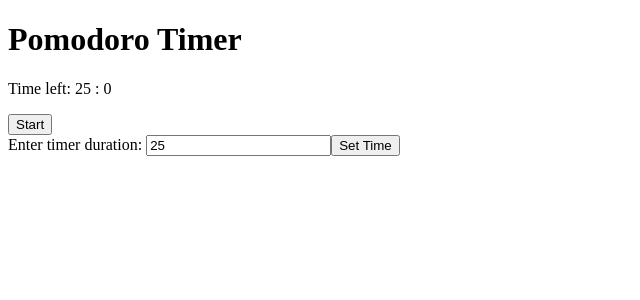
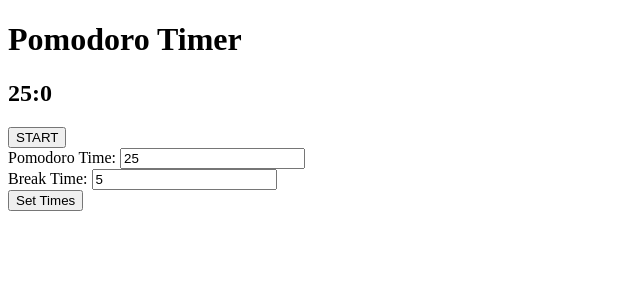
Before and after one commit to davidbalian/pomodoro, a React (Create React App) app: page / in a window 1280 px wide. Shown: the top 300 px of the page, without its empty margins (0-640 px from the left). Built offline with nearby package versions, Linux system fonts and the light colour scheme.

Commit message:
Added pomo and break

```diff
--- a/src/App.js
+++ b/src/App.js
@@ -4,7 +4,6 @@ import Timer from "./components/Timer";
 const App = () => {
 	return (
 		<div>
-			<h1>Pomodoro Timer</h1>
 			<Timer />
 		</div>
 	);
--- a/src/components/Timer.js
+++ b/src/components/Timer.js
@@ -1,41 +1,105 @@
 import React, { useEffect, useState } from "react";
 
 const Timer = () => {
-	const [start, setStart] = useState(false);
-	const [timerAmount, setTimerAmount] = useState(25);
-	const [time, setTime] = useState(timerAmount * 60);
+	// time for pomodoro
+	const [pomoTimeInput, setPomoTimeInput] = useState(25);
+	const [pomodoroTime, setPomodoroTime] = useState(pomoTimeInput * 60);
+
+	// time for break
+	const [breakTimeInput, setBreakTimeInput] = useState(5);
+	const [breakTime, setBreakTime] = useState(breakTimeInput * 60);
+
+	// state to start pomodoro and break
+	const [startPomo, setStartPomo] = useState(false);
+	const [startBreak, setStartBreak] = useState(false);
+
+	// break or pomo
+	const [breakOrPomo, setBreakOrPomo] = useState("pomo");
 
 	useEffect(() => {
-		start && setTimeout(() => setTime(time - 1), 1000);
-	}, [time, start]);
+		if (startPomo && breakOrPomo === "pomo") {
+			setTimeout(() => {
+				setPomodoroTime(pomodoroTime - 1);
+			}, 1000);
+
+			if (pomodoroTime === 0) {
+				setBreakOrPomo("break");
+			}
+		} else if (startBreak && breakOrPomo === "break") {
+			setTimeout(() => {
+				setBreakTime(breakTime - 1);
+			}, 1000);
+
+			if (breakTime === 0) {
+				setBreakOrPomo("pomo");
+			}
+		}
+	}, [pomodoroTime, startPomo, breakTime, startBreak, breakOrPomo]);
 
 	return (
 		<div>
-			<p>
-				Time left: {Math.floor(time / 60)} : {Math.floor(time % 60)}
-			</p>
-			<button
-				onClick={() => {
-					setStart(!start);
-				}}
-			>
-				{start ? "Stop" : "Start"}
-			</button>
+			<h1>Pomodoro Timer</h1>
+
+			{/* Actual timer */}
+			<h2>
+				{Math.floor(
+					(breakOrPomo === "pomo" ? pomodoroTime : breakTime) / 60
+				)}
+				:
+				{Math.floor(
+					(breakOrPomo === "pomo" ? pomodoroTime : breakTime) % 60
+				)}
+			</h2>
+
+			{/* Button to start and stop timer */}
+			{breakOrPomo == "pomo" ? (
+				<button
+					class='start-timer'
+					onClick={() => {
+						setStartPomo(!startPomo);
+					}}
+				>
+					{startPomo ? "STOP" : "START"}
+				</button>
+			) : (
+				<button
+					class='start-timer'
+					onClick={() => {
+						setStartBreak(!startBreak);
+					}}
+				>
+					{startBreak ? "STOP" : "START"}
+				</button>
+			)}
+
+			{/* Form to change pomo tine and break time */}
 			<form
 				onSubmit={(e) => {
 					e.preventDefault();
-					setTime(timerAmount * 60);
+
+					setPomodoroTime(pomoTimeInput * 60);
+					setBreakTime(breakTime);
 				}}
 			>
-				<label htmlFor='time-amount'>Enter timer duration: </label>
+				<label htmlFor='pomo'>Pomodoro Time: </label>
 				<input
 					type='number'
-					value={timerAmount}
+					value={pomoTimeInput}
 					onChange={(e) => {
-						setTimerAmount(e.target.value);
+						setPomoTimeInput(e.target.value);
 					}}
 				/>
-				<button type='submit'>Set Time</button>
+				<br />
+				<label htmlFor='break'>Break Time: </label>
+				<input
+					type='number'
+					value={breakTimeInput}
+					onChange={(e) => {
+						setBreakTimeInput(e.target.value);
+					}}
+				/>
+				<br />
+				<button type='submit'>Set Times</button>
 			</form>
 		</div>
 	);
```
